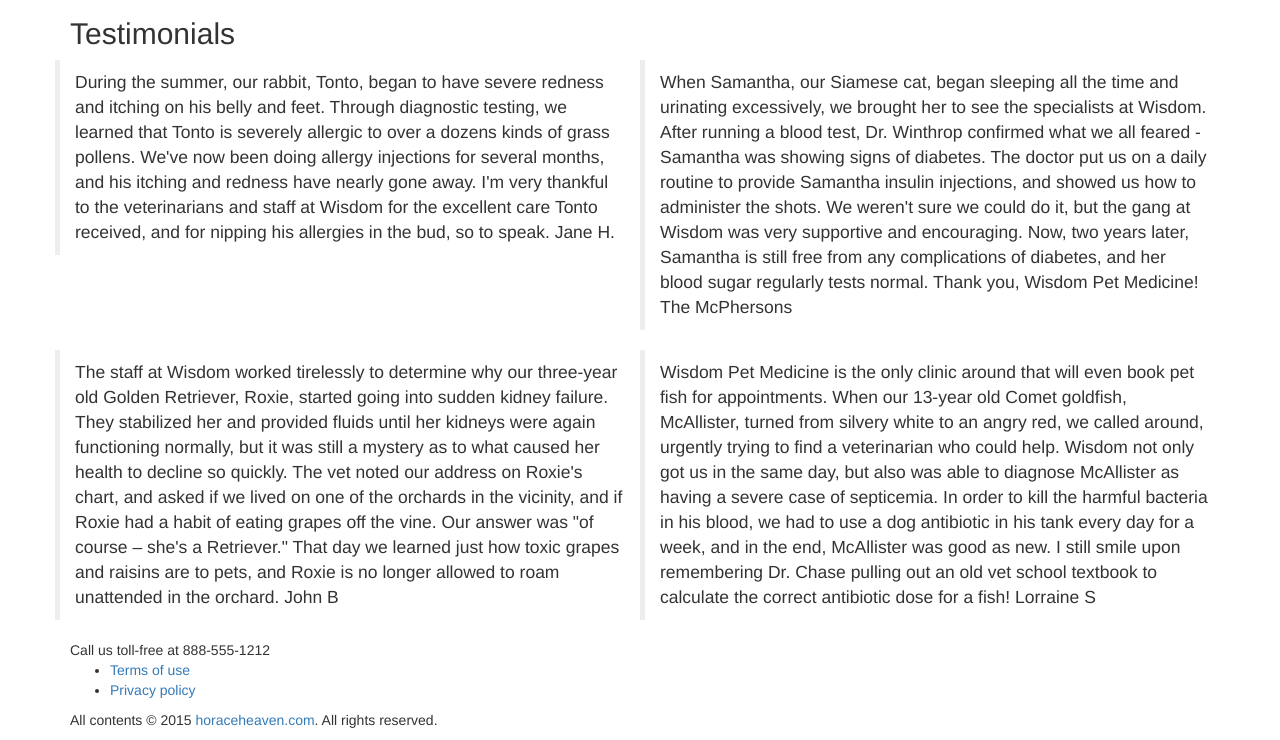
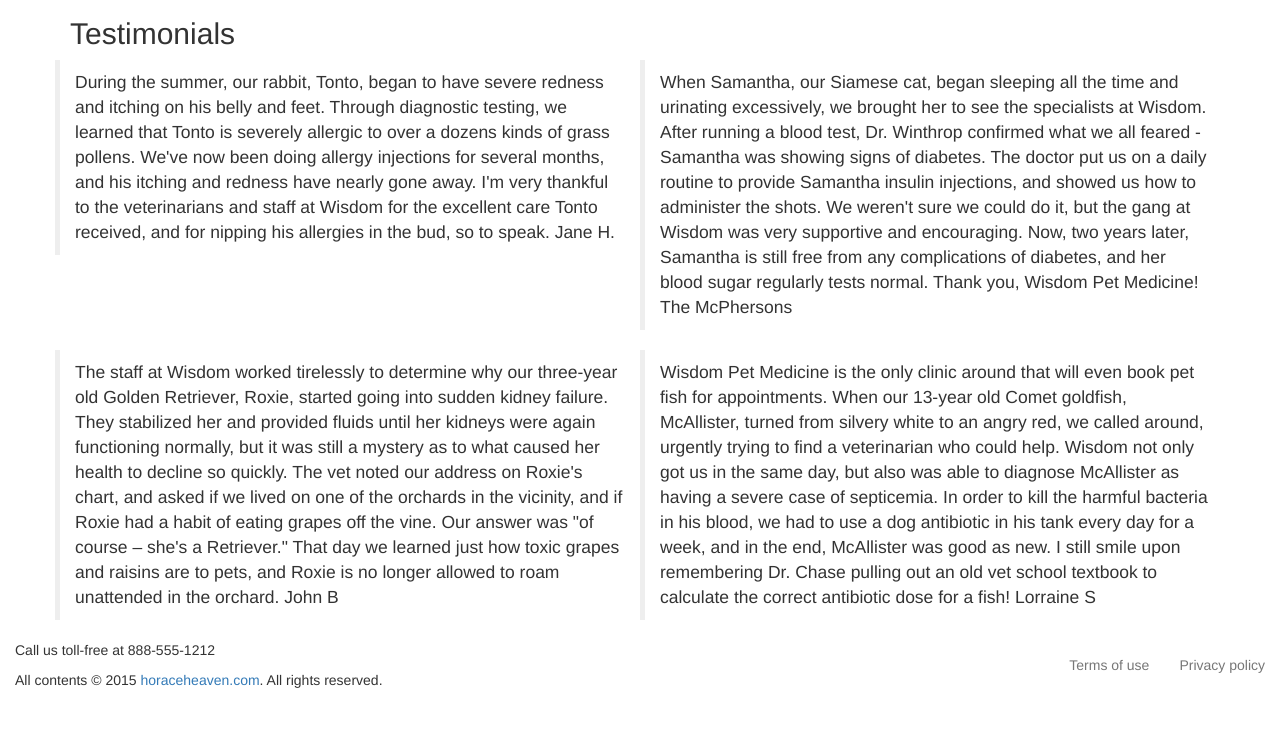
Before and after one commit to horaceheaven/pet_store, a plain HTML site: page index.html in a window 1280 px wide. Shown: the part 1512-2252 px from the top of the page. After the commit the page ends 2222 px from the top, so only its background shows below. Drawn offline with nearby package versions, Linux system fonts and the light colour scheme.

Commit message:
added styles to footer nav

```diff
--- a/css/style.css
+++ b/css/style.css
@@ -10,3 +10,7 @@ img {
 	border-radius: 0px;
 	border: 0px;
 }
+
+footer .navbar-default {
+	background: transparent;
+}
--- a/index.html
+++ b/index.html
@@ -161,15 +161,22 @@
 </div><!-- main -->
 
 <footer>
-  <div class="content container">
-    <div>Call us toll-free at <span class="phone">888-555-1212</span></div>
-    <nav>
-      <ul>
-        <li><a href="#">Terms of use</a></li>
-        <li><a href="#">Privacy policy</a></li>
-      </ul>
-    </nav>
-    <p>All contents &copy; 2015 <a href="http://horaceheaven.com">horaceheaven.com</a>. All rights reserved.</p>
+  <div class="content container-fluid">
+    <div class="row">
+      <div class="col-sm-6">
+        <p>Call us toll-free at <span class="phone">888-555-1212</span></p>
+
+        <p>All contents &copy; 2015 <a href="http://horaceheaven.com">horaceheaven.com</a>. All rights reserved.</p>
+      </div><!-- col-sm-6 -->
+      <div class="col-sm-6">
+        <nav class="navbar navbar-default" role="navigation">
+          <ul class="nav navbar-nav navbar-right">
+            <li><a href="#">Terms of use</a></li>
+            <li><a href="#">Privacy policy</a></li>
+          </ul>
+        </nav>
+      </div><!-- col-sm-6 -->
+    </div><!-- row -->
   </div><!-- content container -->
 </footer>
 
```
